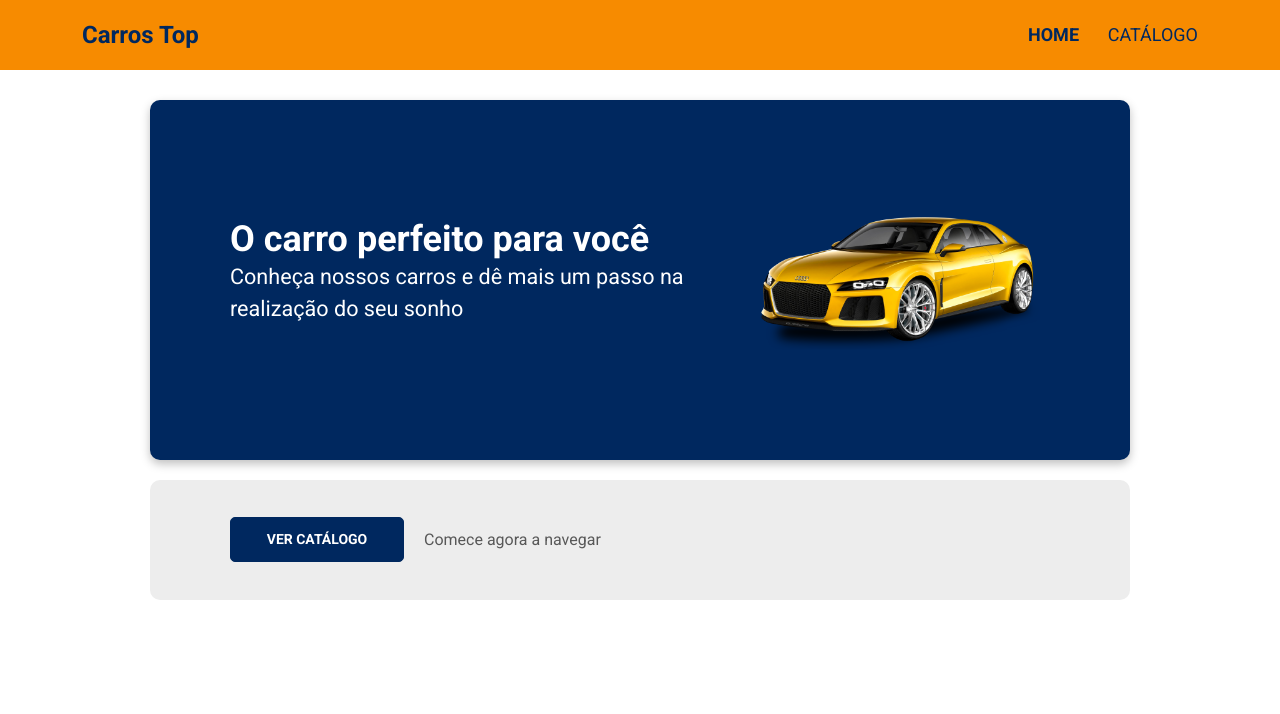
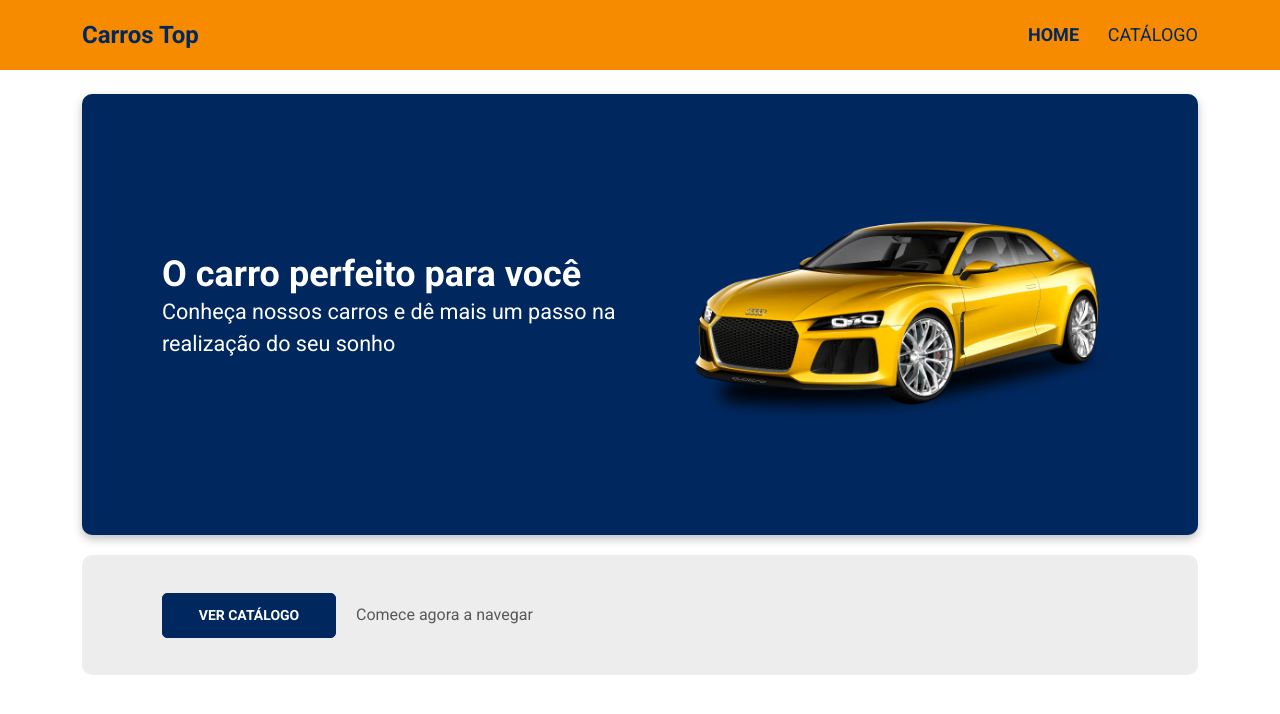
Before and after one commit to jonasmzsouza/ds-carros-top, a React (Create React App) app in the folder frontweb/: page / in a window 1280 px wide. Shown: the top 714 px of the page. Built offline with nearby package versions, Linux system fonts and the light colour scheme.

Commit message:
fix(frontweb): adjust home styling

```diff
--- a/frontweb/src/pages/Home/styles.css
+++ b/frontweb/src/pages/Home/styles.css
@@ -1,5 +1,7 @@
 .home-container {
-  padding: 20px;
+  width: 100%;
+  padding: 0 0.75rem;
+  margin: 1.5rem auto;
   font-size: 20px;
   text-align: center;
 }
@@ -70,6 +72,7 @@
 @media (min-width: 576px) {
   .home-container {
     font-size: 36px;
+    max-width: 540px;
   }
 
   .home-content-container {
@@ -104,7 +107,18 @@
 
 }
 
+@media (min-width: 768px) {
+  .home-container {
+    max-width: 720px;
+  }
+}
+
+
 @media (min-width: 992px) {
+  .home-container {
+    max-width: 960px;
+  }
+
   .home-image-container img {
     width: 455px;
   }
@@ -113,7 +127,7 @@
 @media (min-width: 1200px) {
   .home-container {
     text-align: left;
-    padding: 30px 150px;
+    max-width: 1140px;
     height: 85vh;
   }
 
@@ -123,7 +137,7 @@
     padding: calc((100vh - 630px) / 2) 80px;
   }
 
-  .home-content-container  {
+  .home-content-container {
     padding: 0;
   }
 
@@ -139,7 +153,7 @@
 @media (min-width: 1400px) {
   .home-container {
     font-size: 45px;
-    padding: 30px 150px;
+    max-width: 1320px;
   }
 
   .home-content-container h1 {
```
